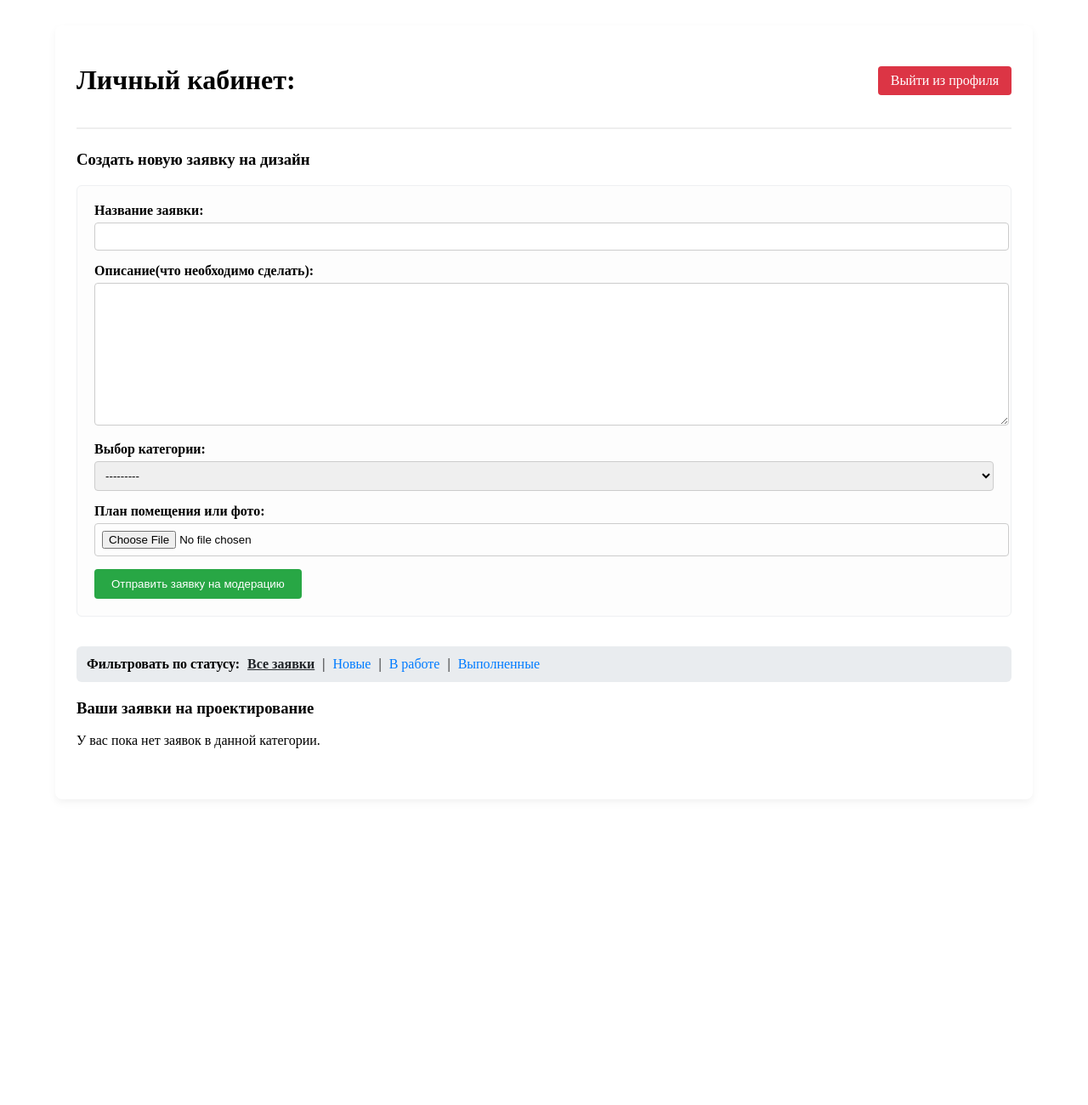
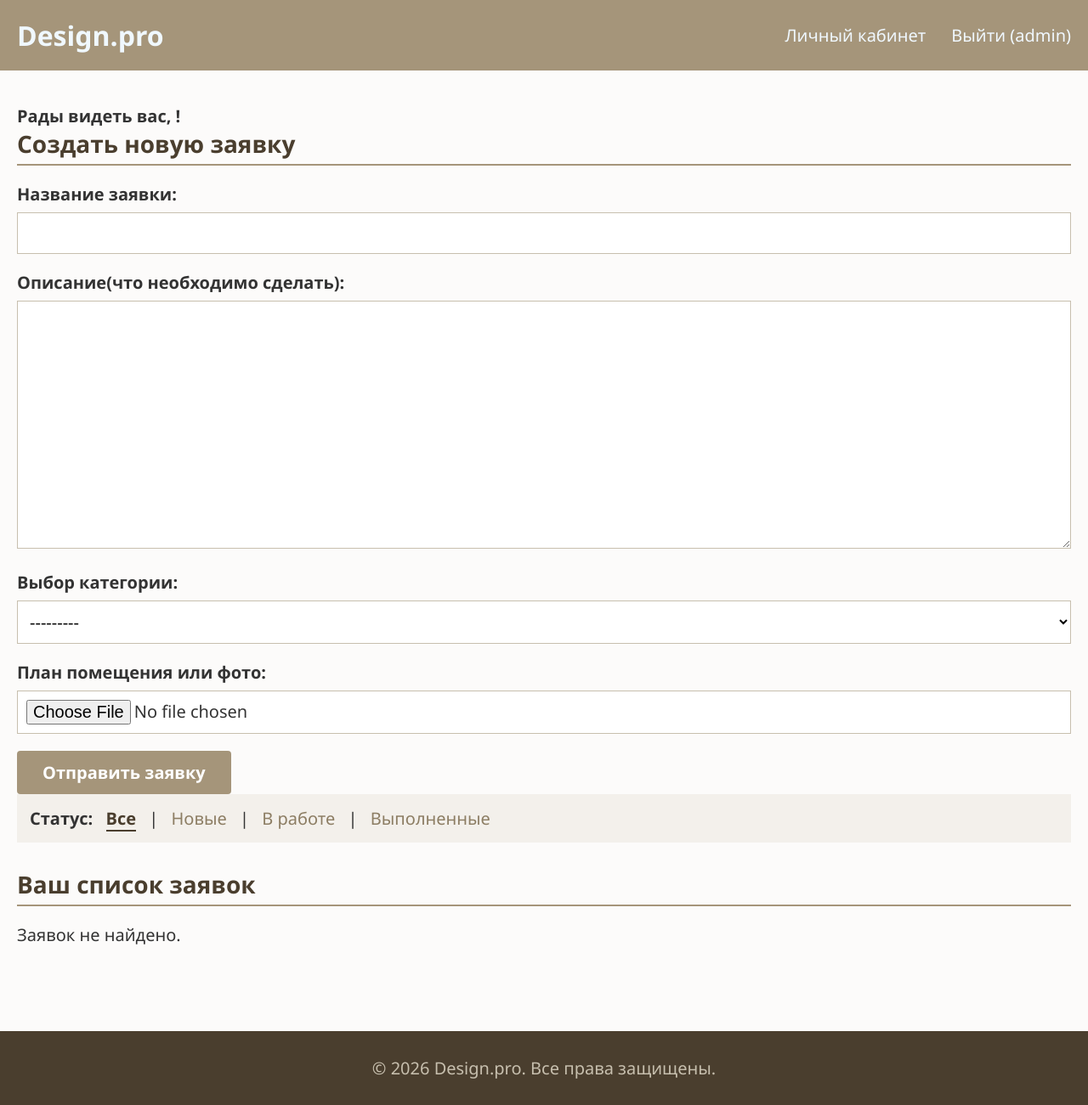
Before and after one commit to goncharovaav/ProjectDJ2, a Django app: page /profile/ in a window 1280 px wide. Shown: the whole page at 85% size. Before the commit the page ends 881 px from the top, so only its background shows below. Run offline with Django 5.2, Linux system fonts and the light colour scheme; a user stored in the database is signed in; data comes from the database, SQL or seed files in the repository; both versions use the stored data as it was after the commit.

Commit message:
Home page, CSS

```diff
--- a/app/forms.py
+++ b/app/forms.py
@@ -70,17 +70,12 @@ class ApplicationForm(forms.ModelForm):
 
 
 class AdminActionForm(forms.ModelForm):
-    """Специальная форма для валидации действий администратора в панели управления"""
 
     class Meta:
-        # Указываем, что форма управляет записями из модели Application (Заявка)
         model = Application
-        # Администратор может изменять только три этих поля
         fields = ['status', 'comment', 'design_image']
 
     def clean(self):
-        """Метод сквозной валидации полей формы перед сохранением в БД"""
-        # Сначала получаем все очищенные данные формы, которые ввел админ
         cleaned_data = super().clean()
         status = cleaned_data.get('status')
         comment = cleaned_data.get('comment')
--- a/app/models.py
+++ b/app/models.py
@@ -13,7 +13,7 @@ class Category(models.Model):
 class Application(models.Model):
     STATUS_CHOICES = [
         ('new', 'Новая'),
-        ('in-progress', 'Принято в работу'),
+        ('in_progress', 'Принято в работу'),
         ('completed', 'Выполнено'),
     ]
     user = models.ForeignKey(User, on_delete=models.CASCADE, verbose_name="Пользователь")
--- /dev/null
+++ b/app/templates/app/base.html
@@ -0,0 +1,32 @@
+<!DOCTYPE html>
+<html lang="ru">
+<head>
+    <meta charset="UTF-8">
+    <title>{% block title %}Design.pro{% endblock %}</title>
+    {% load static %}
+    <link rel="stylesheet" href="{% static 'css/style.css' %}">
+</head>
+<body>
+    <header>
+        <nav class="main-nav">
+            <a href="{% url 'main' %}" class="nav-logo">Design.pro</a>
+            <div class="nav-links">
+                {% if request.user.is_authenticated %}
+                    <a href="{% url 'profile' %}">Личный кабинет</a>
+                    <a href="{% url 'logout' %}" class="link-logout">Выйти ({{ request.user.username }})</a>
+                {% else %}
+                    <a href="{% url 'login' %}">Вход</a>
+                    <a href="{% url 'register' %}">Регистрация</a>
+                {% endif %}
+            </div>
+        </nav>
+    </header>
+    <main class="content-wrapper">
+        {% block content %}
+        {% endblock %}
+    </main>
+    <footer class="main-footer">
+        <p>&copy; 2026 Design.pro. Все права защищены.</p>
+    </footer>
+</body>
+</html>
--- a/app/templates/app/profile.html
+++ b/app/templates/app/profile.html
@@ -1,24 +1,17 @@
-<!DOCTYPE html>
-<html lang="ru">
-<head>
-    <meta charset="UTF-8">
-    <title>Личный кабинет</title>
-    {% load static %}
-    <link rel="stylesheet" href="{% static 'css/style.css' %}">
-</head>
-<body class="body-profile">
+{% extends 'app/base.html' %}
 
+{% block title %}Личный кабинет — Design.pro{% endblock %}
+
+{% block content %}
 <div class="profile-container-wide">
     <div class="profile-header">
-        <h1>Личный кабинет: {{ request.user.first_name }}</h1>
-        <a href="{% url 'logout' %}" class="btn-logout">Выйти из профиля</a>
+        <h1>Рады видеть вас, {{ request.user.first_name }}!</h1>
     </div>
 
     <div class="card-section">
-        <h3>Создать новую заявку на дизайн</h3>
+        <h3>Создать новую заявку</h3>
         <form method="post" enctype="multipart/form-data" class="create-form">
             {% csrf_token %}
-
             {% for field in form %}
                 <div class="form-group-row">
                     {{ field.label_tag }}
@@ -28,32 +21,28 @@
                     {% endif %}
                 </div>
             {% endfor %}
-
-            <button type="submit" class="btn-submit-app">Отправить заявку на модерацию</button>
+            <button type="submit" class="btn-submit-app">Отправить заявку</button>
         </form>
     </div>
 
     <div class="filter-section">
-        <strong>Фильтровать по статусу:</strong>
-        <a href="{% url 'profile' %}" class="filter-link {% if not current_filter %}active{% endif %}">Все заявки</a> |
-        <a href="{% url 'profile' %}?status=new" class="filter-link {% if current_filter == 'new' %}active{% endif %}">Новые</a> |
-        <a href="{% url 'profile' %}?status=in_progress" class="filter-link {% if current_filter == 'in_progress' %}active{% endif %}">В работе</a> |
-        <a href="{% url 'profile' %}?status=completed" class="filter-link {% if current_filter == 'completed' %}active{% endif %}">Выполненные</a>
+        <strong>Статус:</strong>
+        <a href="{% url 'profile' %}" class="filter-link {% if not status_filter %}active{% endif %}">Все</a> |
+        <a href="{% url 'profile' %}?status=new" class="filter-link {% if status_filter == 'new' %}active{% endif %}">Новые</a> |
+        <a href="{% url 'profile' %}?status=in_progress" class="filter-link {% if status_filter == 'in_progress' %}active{% endif %}">В работе</a> |
+        <a href="{% url 'profile' %}?status=completed" class="filter-link {% if status_filter == 'completed' %}active{% endif %}">Выполненные</a>
     </div>
 
     <div class="card-section">
-        <h3>Ваши заявки на проектирование</h3>
-
+        <h3>Ваш список заявок</h3>
         {% if applications %}
             <table class="app-table">
                 <thead>
                     <tr>
-                        <th>Дата создания</th>
-                        <th>Название</th>
+                        <th>Дата</th>
+                        <th>Название / Описание</th>
                         <th>Категория</th>
                         <th>Статус</th>
-                        <th>План помещения</th>
-                        <th>Результат работы / Комментарий</th>
                         <th>Действие</th>
                     </tr>
                 </thead>
@@ -65,26 +54,14 @@
                         <td>{{ app.category.name }}</td>
                         <td>
                             {% if app.status == 'new' %}<span class="badge-new">Новая</span>{% endif %}
-                            {% if app.status == 'in-progress' %}<span class="badge-progress">Принята в работу</span>{% endif %}
+                            {% if app.status == 'in_progress' %}<span class="badge-progress">В работе</span>{% endif %}
                             {% if app.status == 'completed' %}<span class="badge-success">Выполнено</span>{% endif %}
                         </td>
                         <td>
-                            <a href="{{ app.image.url }}" target="_blank">Открыть план</a>
-                        </td>
-                        <td>
-                            {% if app.status == 'completed' and app.design_image %}
-                                <a href="{{ app.design_image.url }}" target="_blank">Посмотреть дизайн</a>
-                            {% elif app.status == 'in_progress' and app.comment %}
-                                <p class="admin-comment"><em>Заметка студии:</em> {{ app.comment }}</p>
+                            {% if app.status == 'new' %}
+                                <a href="{% url 'delete_application' app.pk %}" class="btn-delete" onclick="return confirm('Удалить?');">Удалить</a>
                             {% else %}
-                                <span class="text-muted">Ожидает обработки</span>
-                            {% endif %}
-                        </td>
-                        <td>
-                            {% if app.status == 'new' %}
-                                <a href="{% url 'delete_application' app.pk %}" class="btn-delete" onclick="return confirm('Вы уверены, что хотите удалить эту заявку?');">Удалить</a>
-                            {% else %}
-                                <span class="disabled-text">Недоступно</span>
+                                <span class="disabled-text">Заблокировано</span>
                             {% endif %}
                         </td>
                     </tr>
@@ -92,11 +69,8 @@
                 </tbody>
             </table>
         {% else %}
-            <p class="no-apps">У вас пока нет заявок в данной категории.</p>
+            <p>Заявок не найдено.</p>
         {% endif %}
     </div>
-
 </div>
-
-</body>
-</html>
+{% endblock %}
--- a/app/urls.py
+++ b/app/urls.py
@@ -2,7 +2,8 @@ from django.urls import path
 from . import views
 
 urlpatterns = [
-    path('', views.login_view, name='login'),
+    path('', views.main_view, name='main'),
+    path('login/', views.login_view, name='login'),
     path('register/', views.register_view, name='register'),
     path('logout/', views.logout_view, name='logout'),
     path('profile/', views.profile_view, name='profile'),
--- a/app/views.py
+++ b/app/views.py
@@ -20,6 +20,18 @@ def register_view(request):
     else:
         form = RegistrationForm()
     return render(request, 'app/register.html', {'form': form})
+
+def main_view(request):
+    completed_applications = Application.objects.filter(status='completed')[:4]
+
+    in_progress_count = Application.objects.filter(status='in_progress').count()
+
+    context = {
+        'completed_applications': completed_applications,
+        'in_progress_count': in_progress_count,
+    }
+    return render(request, 'app/main.html', context)
+
 
 def login_view(request):
     if request.user.is_authenticated:
@@ -49,7 +61,7 @@ def profile_view(request):
         return redirect('login')
     status_filter = request.GET.get('status')
     user_applications = Application.objects.filter(user=request.user)
-    if status_filter in ['new', 'in-progress', 'completed']:
+    if status_filter in ['new', 'in_progress', 'completed']:
         user_applications = user_applications.filter(status=status_filter)
     if request.method == 'POST':
         form = ApplicationForm(request.POST, request.FILES)
--- a/design_pro/settings.py
+++ b/design_pro/settings.py
@@ -93,5 +93,9 @@ USE_TZ = True
 
 
 STATIC_URL = 'static/'
+STATIC_ROOT = os.path.join(BASE_DIR, 'staticfiles')
+STATICFILES_DIRS = [
+    os.path.join(BASE_DIR, 'static'),
+]
 MEDIA_URL = 'media/'
 MEDIA_ROOT = os.path.join(BASE_DIR, 'media')
--- a/static/css/style.css
+++ b/static/css/style.css
@@ -1,145 +1,241 @@
-.profile-container-wide {
-    max-width: 1100px;
-    margin: 30px auto;
-    background: white;
-    padding: 25px;
-    border-radius: 8px;
-    box-shadow: 0 4px 10px rgba(0,0,0,0.05);
+* {
+    margin: 0;
+    padding: 0;
+    box-sizing: border-box;
+    font-family: "Segoe UI", system-ui, sans-serif;
+    font-size: 20px;
 }
 
-.profile-header {
-    display: flex;
-    justify-content: space-between;
-    align-items: center;
-    border-bottom: 2px solid #eee;
-    padding-bottom: 15px;
-    margin-bottom: 25px;
+body {
+    background-color: #fcfbfa;
+    color: #333;
 }
 
-.btn-logout {
-    background-color: #dc3545;
-    color: white;
-    text-decoration: none;
-    padding: 8px 15px;
-    border-radius: 4px;
+header {
+    width: 100%;
+    background-color: #a5957a;
+    padding: 10px 0;
 }
 
-.card-section {
-    margin-bottom: 35px;
+.main-nav {
+    width: 100%;
+    max-width: 1520px;
+    display: flex;
+    padding: 10px 20px;
+    align-items: center;
+    justify-content: space-between;
+    margin: 0 auto;
 }
 
-.create-form {
-    background: #fdfdfd;
-    border: 1px solid #eef0f2;
-    padding: 20px;
-    border-radius: 6px;
+.nav-logo {
+    font-size: 32px;
+    font-weight: bolder;
 }
 
-.form-group-row {
-    margin-bottom: 15px;
+.main-nav a {
+    color: aliceblue;
+    text-decoration: none;
 }
 
-.form-group-row label {
-    font-weight: bold;
-    display: block;
-    margin-bottom: 5px;
+.nav-links {
+    display: flex;
+    gap: 30px;
 }
 
+.nav-links a:hover {
+    text-decoration: underline;
+    transition: 0.3s;
+}
+
+.content-wrapper {
+    width: 100%;
+    padding-bottom: 60px;
+}
+
+.main-container-inside, .profile-container-wide {
+    width: 100%;
+    max-width: 1520px;
+    margin: 0 auto;
+    padding: 40px 20px;
+}
+
+.welcome-banner {
+    text-align: center;
+    padding: 60px 20px;
+    background-color: #f3f0eb;
+    border-bottom: 1px solid #e3ded6;
+}
+.welcome-banner h1 {
+    font-size: 40px;
+    margin-bottom: 10px;
+    color: #4a3e2e;
+}
+.welcome-banner p {
+    color: #7a6e5d;
+    margin-bottom: 20px;
+}
+
+.btn-primary-link, .btn-submit, .btn-save, .btn-submit-app {
+    display: inline-block;
+    background-color: #a5957a;
+    color: white;
+    border: none;
+    padding: 12px 30px;
+    text-decoration: none;
+    font-weight: bold;
+    cursor: pointer;
+    border-radius: 4px;
+    transition: background 0.2s;
+}
+.btn-primary-link:hover, .btn-submit:hover, .btn-save:hover, .btn-submit-app:hover {
+    background-color: #8c7d63;
+}
+
+.counter-box {
+    background-color: #4a3e2e;
+    color: #fcfbfa;
+    padding: 30px;
+    margin-bottom: 40px;
+    text-align: center;
+}
+.counter-number {
+    font-size: 60px;
+    font-weight: bold;
+    margin: 10px 0;
+    color: #a5957a;
+}
+
+.gallery-section h2, .card-section h3 {
+    font-size: 28px;
+    color: #4a3e2e;
+    margin-bottom: 20px;
+    border-bottom: 2px solid #a5957a;
+    padding-bottom: 5px;
+}
+.projects-grid {
+    display: grid;
+    grid-template-columns: repeat(auto-fill, minmax(300px, 1fr));
+    gap: 30px;
+}
+.project-card {
+    background: white;
+    border: 1px solid #e3ded6;
+}
+.project-img {
+    width: 100%;
+    height: 220px;
+    object-fit: cover;
+}
+.project-info {
+    padding: 20px;
+}
+.project-title {
+    font-weight: bold;
+    margin-bottom: 10px;
+}
+.login-page-container, .register-container {
+    display: flex;
+    justify-content: center;
+    align-items: center;
+    min-height: 500px;
+    padding: 40px 20px;
+}
+.login-card, .register-card {
+    background: white;
+    border: 1px solid #e3ded6;
+    padding: 40px;
+    width: 100%;
+    max-width: 500px;
+}
+.login-title, .register-title {
+    text-align: center;
+    margin-bottom: 30px;
+    color: #4a3e2e;
+}
+
+.form-group, .form-group-row {
+    margin-bottom: 20px;
+}
+.form-group label, .form-group-row label {
+    display: block;
+    margin-bottom: 8px;
+    font-weight: bold;
+}
+.form-group input, .form-group textarea, .form-group select,
 .form-group-row input, .form-group-row textarea, .form-group-row select {
     width: 100%;
-    padding: 8px;
-    border: 1px solid #ccc;
-    border-radius: 4px;
+    padding: 10px;
+    border: 1px solid #c7bfae;
+    background-color: #fff;
 }
-
-.btn-submit-app {
-    background-color: #28a745;
-    color: white;
-    border: none;
-    padding: 10px 20px;
-    border-radius: 4px;
-    cursor: pointer;
+.form-group input:focus, .form-group-row input:focus {
+    outline: 2px solid #a5957a;
 }
 
 .filter-section {
-    background: #e9ecef;
-    padding: 12px;
-    border-radius: 6px;
-    margin-bottom: 20px;
+    background: #f3f0eb;
+    padding: 15px;
+    margin-bottom: 30px;
 }
-
 .filter-link {
-    color: #007bff;
+    color: #8c7d63;
     text-decoration: none;
-    margin: 0 5px;
-    font-weight: 500;
+    margin: 0 10px;
 }
-
 .filter-link.active {
-    color: #212529;
-    text-decoration: underline;
+    font-weight: bold;
+    border-bottom: 2px solid #4a3e2e;
+    color: #4a3e2e;
+}
+.app-table {
+    width: 100%;
+    border-collapse: collapse;
+    margin-top: 20px;
+}
+.app-table th, .app-table td {
+    border: 1px solid #e3ded6;
+    padding: 15px;
+    text-align: left;
+}
+.app-table th {
+    background-color: #f3f0eb;
+}
+.badge-new {
+    color: #b8860b;
+    font-weight: bold;
+}
+.badge-progress {
+    color: #cd853f;
+    font-weight: bold;
+}
+.badge-success {
+    color: #6b8e23;
+    font-weight: bold;
+}
+.btn-delete {
+    color: #cd5c5c;
+    text-decoration: none;
     font-weight: bold;
 }
 
-.app-table {
-    width: 100%;
-    border-collapse: collapse;
-    margin-top: 15px;
+.error-box {
+    background: #fbebeb;
+    color: #a94442;
+    padding: 15px;
+    margin-bottom: 20px;
+    border-left: 5px solid #d9534f;
+}
+.error-text {
+    color: #d9534f;
+    font-size: 16px;
+    margin-top: 5px;
 }
 
-.app-table th, .app-table td {
-    border: 1px solid #dee2e6;
-    padding: 12px;
-    text-align: left;
-    vertical-align: top;
+.main-footer {
+    background-color: #4a3e2e;
+    color: #c7bfae;
+    text-align: center;
+    padding: 30px;
+    font-size: 16px;
+    width: 100%;
 }
-
-.app-table th {
-    background-color: #f1f3f5;
-}
-
-.badge-new {
-    background: #ffc107;
-    color: #212529;
-    padding: 3px 8px;
-    border-radius: 4px;
-    font-size: 13px;
-}
-
-.badge-progress {
-    background: #17a2b8;
-    color: white;
-    padding: 3px 8px;
-    border-radius: 4px;
-    font-size: 13px;
-}
-
-.badge-success {
-    background: #28a745;
-    color: white;
-    padding: 3px 8px;
-    border-radius: 4px;
-    font-size: 13px;
-}
-
-.btn-delete {
-    color: #dc3545;
-    text-decoration: none;
-    font-weight: bold;
-}
-.btn-delete:hover {
-    text-decoration: underline;
-}
-
-.disabled-text {
-    color: #6c757d;
-    font-style: italic;
-}
-
-.admin-comment {
-    background: #fff3cd;
-    padding: 5px;
-    border-left: 3px solid #ffc107;
-    margin: 0;
-    font-size: 14px;
-}
```
Also changed, not shown: app/templates/app/login.html (+15 -15 lines), app/templates/app/main.html (added, +45 -0 lines), app/templates/app/register.html (+7 -15 lines), db.sqlite3.
